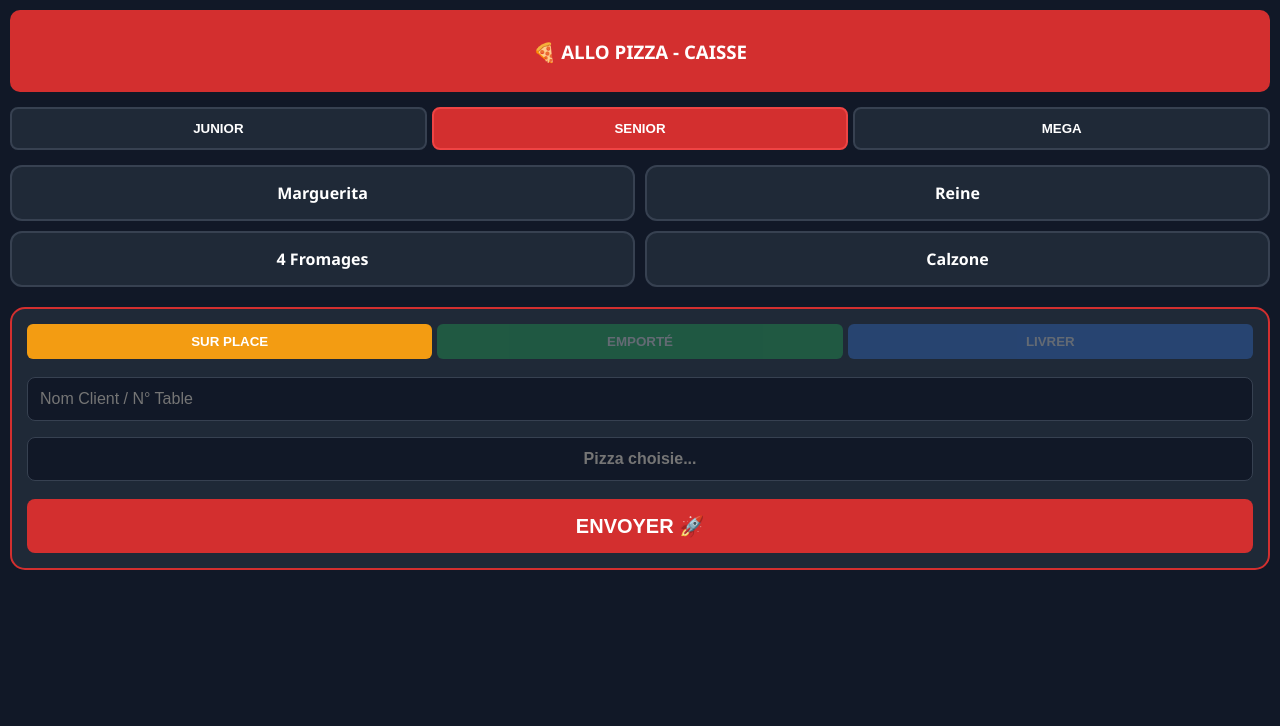
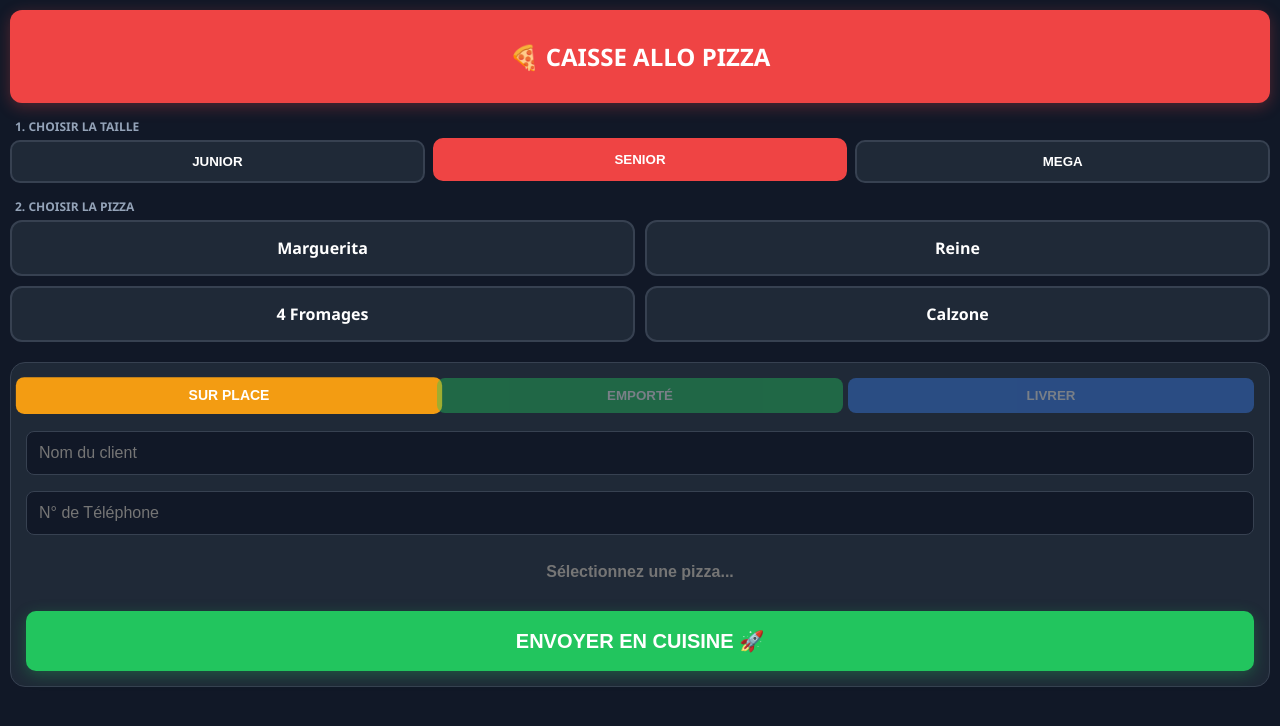
Before and after one commit to kamwagabriel/pizza-ia-pro, a Flask app: page /cashier in a window 1280 px wide. Shown: the top 726 px of the page. Run offline with Flask 3, Linux system fonts and the light colour scheme; some libraries are stand-ins or nearby versions.

Commit message:
Update cashier.html

```diff
--- a/templates/cashier.html
+++ b/templates/cashier.html
@@ -3,53 +3,61 @@
 <head>
     <meta charset="UTF-8">
     <meta name="viewport" content="width=device-width, initial-scale=1.0">
-    <title>🍕 CAISSE PRO</title>
+    <title>🍕 CAISSE ALLO PIZZA</title>
     <script src="https://cdnjs.cloudflare.com/ajax/libs/socket.io/4.0.1/socket.io.js"></script>
     <style>
-        body { font-family: 'Segoe UI', sans-serif; background: #111827; color: white; margin: 0; padding: 10px; text-align: center; }
-        .header { background: #d32f2f; padding: 10px; border-radius: 10px; margin-bottom: 15px; }
-        .size-selector { display: flex; gap: 5px; margin-bottom: 15px; }
-        .size-btn { flex: 1; padding: 12px; border: 2px solid #374151; background: #1f2937; color: white; border-radius: 8px; cursor: pointer; font-weight: bold; }
-        .size-btn.active { border-color: #ef4444; background: #d32f2f; }
-        .menu-grid { display: grid; grid-template-columns: 1fr 1fr; gap: 10px; margin-bottom: 20px; }
-        .pizza-btn { background: #1f2937; border: 2px solid #374151; color: white; padding: 15px; border-radius: 12px; cursor: pointer; }
-        .pizza-btn.selected { border-color: #22c55e; background: #064e3b; }
-        .order-zone { background: #1f2937; padding: 15px; border-radius: 15px; border: 2px solid #d32f2f; }
+        body { font-family: 'Segoe UI', sans-serif; background: #111827; color: white; margin: 0; padding: 10px; }
+        .header { background: #ef4444; padding: 10px; border-radius: 12px; text-align: center; margin-bottom: 15px; box-shadow: 0 4px 15px rgba(239, 68, 68, 0.3); }
+        .section-title { font-size: 12px; font-weight: bold; color: #94a3b8; text-transform: uppercase; margin: 15px 0 5px 5px; }
+
+        .size-selector { display: flex; gap: 8px; }
+        .size-btn { flex: 1; padding: 12px; border: 2px solid #374151; background: #1f2937; color: white; border-radius: 10px; cursor: pointer; font-weight: 800; transition: 0.2s; }
+        .size-btn.active { border-color: #ef4444; background: #ef4444; transform: translateY(-2px); }
+
+        .menu-grid { display: grid; grid-template-columns: 1fr 1fr; gap: 10px; }
+        .pizza-btn { background: #1f2937; border: 2px solid #374151; color: white; padding: 15px; border-radius: 12px; cursor: pointer; text-align: center; transition: 0.2s; }
+        .pizza-btn.selected { border-color: #22c55e; background: #064e3b; box-shadow: 0 0 10px rgba(34, 197, 94, 0.4); }
+
+        .form-group { background: #1f2937; padding: 15px; border-radius: 15px; margin-top: 20px; border: 1px solid #374151; }
         .type-selector { display: flex; gap: 5px; margin-bottom: 10px; }
-        .type-btn { flex: 1; padding: 10px; border: none; border-radius: 6px; color: white; font-weight: bold; opacity: 0.3; }
-        .type-btn.active { opacity: 1; }
+        .type-btn { flex: 1; padding: 10px; border: none; border-radius: 8px; color: white; font-weight: bold; opacity: 0.4; cursor: pointer; }
+        .type-btn.active { opacity: 1; transform: scale(1.05); }
+
         input { width: 100%; padding: 12px; margin: 8px 0; border-radius: 8px; border: 1px solid #374151; background: #111827; color: white; box-sizing: border-box; font-size: 16px; }
-        .btn-send { background: #d32f2f; color: white; width: 100%; border: none; padding: 15px; border-radius: 8px; font-weight: bold; font-size: 20px; margin-top: 10px; cursor: pointer; }
+        .btn-send { background: #22c55e; color: white; width: 100%; border: none; padding: 18px; border-radius: 10px; font-weight: bold; font-size: 20px; margin-top: 10px; cursor: pointer; box-shadow: 0 4px 15px rgba(34, 197, 94, 0.3); }
     </style>
 </head>
 <body>
-    <div class="header"><h3>🍕 ALLO PIZZA - CAISSE</h3></div>
+    <div class="header"><h2>🍕 CAISSE ALLO PIZZA</h2></div>
 
+    <div class="section-title">1. Choisir la Taille</div>
     <div class="size-selector">
         <button id="size-Junior" class="size-btn" onclick="setSize('Junior', 0)">JUNIOR</button>
         <button id="size-Senior" class="size-btn active" onclick="setSize('Senior', 3)">SENIOR</button>
         <button id="size-Mega" class="size-btn" onclick="setSize('Mega', 7)">MEGA</button>
     </div>
 
+    <div class="section-title">2. Choisir la Pizza</div>
     <div class="menu-grid">
         <div class="pizza-btn" id="p-Marguerita" onclick="selectPizza('Marguerita', 8)"><b>Marguerita</b></div>
         <div class="pizza-btn" id="p-Reine" onclick="selectPizza('Reine', 10)"><b>Reine</b></div>
-        <div class="pizza-btn" id="p-4Fromages" onclick="selectPizza('4 Fromages', 12)"><b>4 Fromages</b></div>
+        <div class="pizza-btn" id="p-4Fromages" onclick="selectPizza('4Fromages', 12)"><b>4 Fromages</b></div>
         <div class="pizza-btn" id="p-Calzone" onclick="selectPizza('Calzone', 11)"><b>Calzone</b></div>
     </div>
 
-    <div class="order-zone">
+    <div class="form-group">
         <div class="type-selector">
             <button id="btn-place" class="type-btn active" style="background:#f39c12" onclick="setType('place')">SUR PLACE</button>
             <button id="btn-emporte" class="type-btn" style="background:#22c55e" onclick="setType('emporte')">EMPORTÉ</button>
             <button id="btn-livraison" class="type-btn" style="background:#3b82f6" onclick="setType('livraison')">LIVRER</button>
         </div>
 
-        <input type="text" id="nom" placeholder="Nom Client / N° Table">
-        <input type="text" id="p_display" placeholder="Pizza choisie..." readonly style="color:#fbbf24; font-weight:bold; text-align:center;">
-        <input type="text" id="adresse" placeholder="Adresse de livraison..." style="display:none;">
+        <input type="text" id="nom" placeholder="Nom du client">
+        <input type="tel" id="tel" placeholder="N° de Téléphone">
+        <input type="text" id="p_display" placeholder="Sélectionnez une pizza..." readonly style="color:#fbbf24; font-weight:bold; text-align:center; border:none; background:transparent;">
+        <input type="text" id="adresse" placeholder="Adresse complète..." style="display:none;">
 
-        <button class="btn-send" onclick="envoyer()">ENVOYER 🚀</button>
+        <button class="btn-send" onclick="envoyer()">ENVOYER EN CUISINE 🚀</button>
     </div>
 
 <script>
@@ -70,13 +78,13 @@
     function selectPizza(name, price) {
         selectedPizza = name; basePrice = price;
         document.querySelectorAll('.pizza-btn').forEach(b => b.classList.remove('selected'));
-        document.getElementById('p-'+name.replace(' ','')).classList.add('selected');
+        document.getElementById('p-'+name).classList.add('selected');
         updateDisplay();
     }
 
     function updateDisplay() {
         let total = basePrice + extraPrice;
-        document.getElementById('p_display').value = selectedPizza + " (" + currentSize + ") : " + total + "€";
+        document.getElementById('p_display').value = selectedPizza + " (" + currentSize + ") • " + total + "€";
     }
 
     function setType(t) {
@@ -87,23 +95,26 @@
     }
 
     function envoyer() {
-        if(!selectedPizza) { alert("Choisis une pizza !"); return; }
+        if(!selectedPizza) return alert("⚠️ Sélectionnez une pizza !");
+        if(!document.getElementById('nom').value) return alert("⚠️ Entrez le nom du client !");
 
         const data = {
             id: Date.now(),
             type: currentType,
-            nom: document.getElementById('nom').value || "Client",
+            nom: document.getElementById('nom').value,
+            tel: document.getElementById('tel').value || "Pas de numéro",
             pizza: selectedPizza + " (" + currentSize + ")",
             total: basePrice + extraPrice,
             adresse: currentType === 'livraison' ? document.getElementById('adresse').value : 'N/A'
         };
 
         socket.emit('new_order', data);
-        alert("🚀 Commande envoyée !");
+        alert("🚀 Envoyé !");
 
-        // Reset
+        // Reset partiel
         selectedPizza = null;
         document.getElementById('nom').value = "";
+        document.getElementById('tel').value = "";
         document.getElementById('p_display').value = "";
         document.querySelectorAll('.pizza-btn').forEach(b => b.classList.remove('selected'));
     }
```
